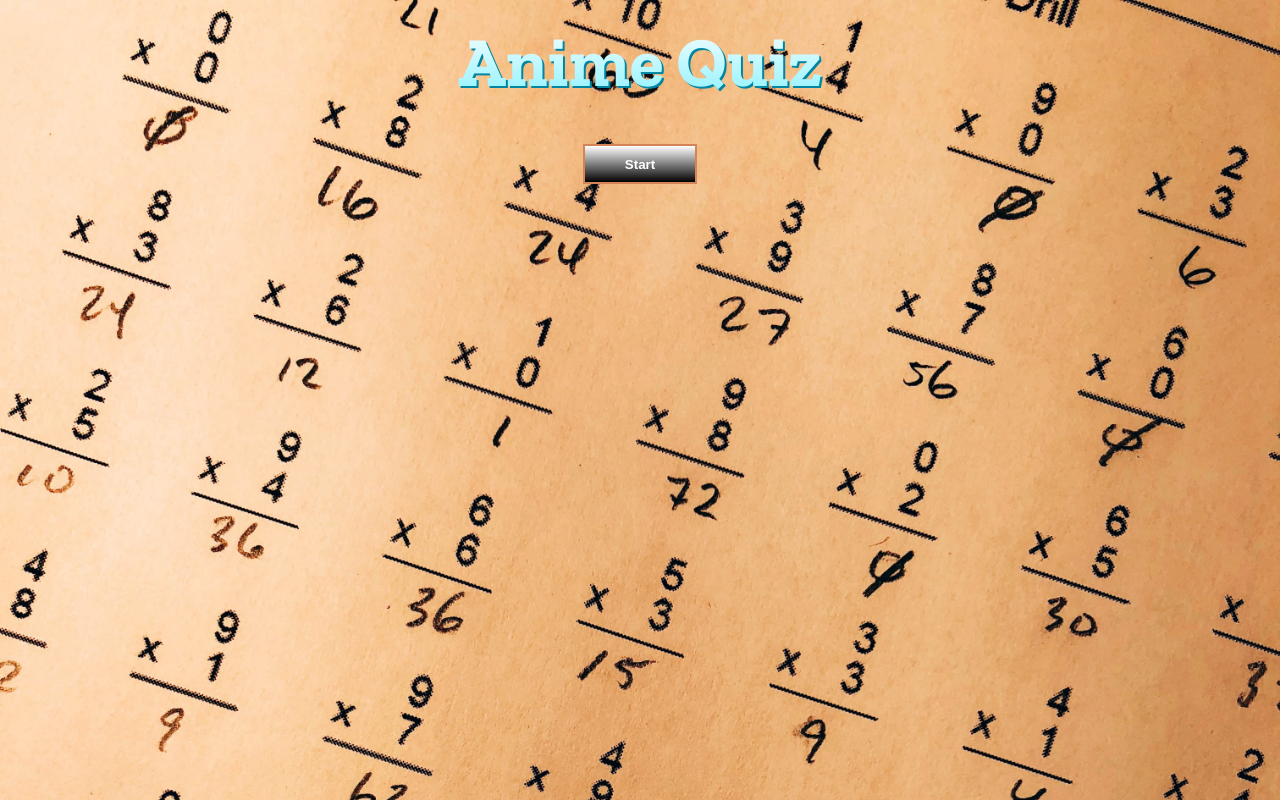
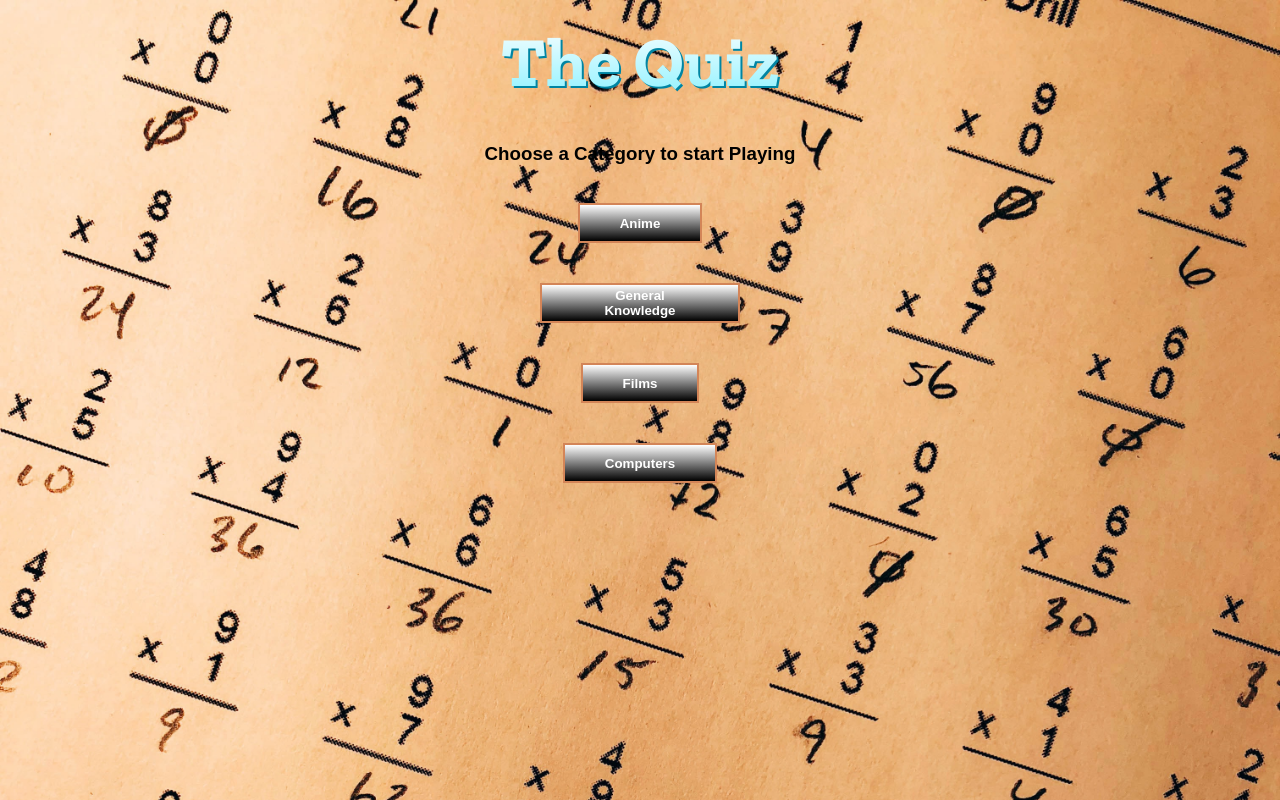
Before and after one commit to Anurag-Spec/Quiz-app, a React (Create React App) app in the folder frontend/: page / in a window 1280 px wide. Built offline with nearby package versions, Linux system fonts and the light colour scheme; a web font is replaced by a local one.

Commit message:
feat: added option to choose categories

```diff
--- a/frontend/src/Api.ts
+++ b/frontend/src/Api.ts
@@ -19,9 +19,10 @@ export type QuestionState = Question & { answers: string[] };
 
 export const fetchQuestions = async (
   amount: number,
-  difficulty: Difficulty
+  difficulty: Difficulty,
+  category: number
 ) => {
-  const endpoint = `https://opentdb.com/api.php?amount=${amount}&difficulty=${difficulty}&category=31`;
+  const endpoint = `https://opentdb.com/api.php?amount=${amount}&difficulty=${difficulty}&category=${category}`;
   const data = await await (await fetch(endpoint)).json();
   return data.results.map((question: Question) => ({
     ...question,
--- a/frontend/src/App.tsx
+++ b/frontend/src/App.tsx
@@ -20,10 +20,14 @@ function App() {
   const [score, setScore] = useState(0);
   const [gameOver, setGameOver] = useState(true);
 
-  const startQuiz = async () => {
+  const startQuiz = async (category: any) => {
     setLoading(true);
     setGameOver(false);
-    const newQuestions = await fetchQuestions(TOTAL_QUESTIONS, Difficulty.EASY);
+    const newQuestions = await fetchQuestions(
+      TOTAL_QUESTIONS,
+      Difficulty.EASY,
+      category
+    );
     setQuestions(newQuestions);
     setScore(0);
     setUserAnswers([]);
@@ -59,11 +63,39 @@ function App() {
     <>
       <GlobalStyle />
       <Wrapper>
-        <h1> Anime Quiz </h1>
+        <h1> The Quiz </h1>
         {gameOver || userAnswers.length === TOTAL_QUESTIONS ? (
-          <button className="start" onClick={startQuiz}>
-            Start
-          </button>
+          <>
+            <h3>Choose a Category to start Playing</h3>
+            <button
+              value="31"
+              className="start"
+              onClick={(e) => startQuiz(e.currentTarget.value)}
+            >
+              Anime
+            </button>
+            <button
+              value="9"
+              className="start"
+              onClick={(e) => startQuiz(e.currentTarget.value)}
+            >
+              General Knowledge
+            </button>
+            <button
+              value="10"
+              className="start"
+              onClick={(e) => startQuiz(e.currentTarget.value)}
+            >
+              Films
+            </button>
+            <button
+              value="18"
+              className="start"
+              onClick={(e) => startQuiz(e.currentTarget.value)}
+            >
+              Computers
+            </button>
+          </>
         ) : null}
 
         {!gameOver ? <p className="score"> Score: {score}</p> : null}
```
Also changed, not shown: frontend/src/components/Questions.tsx (+5 -4 lines).
